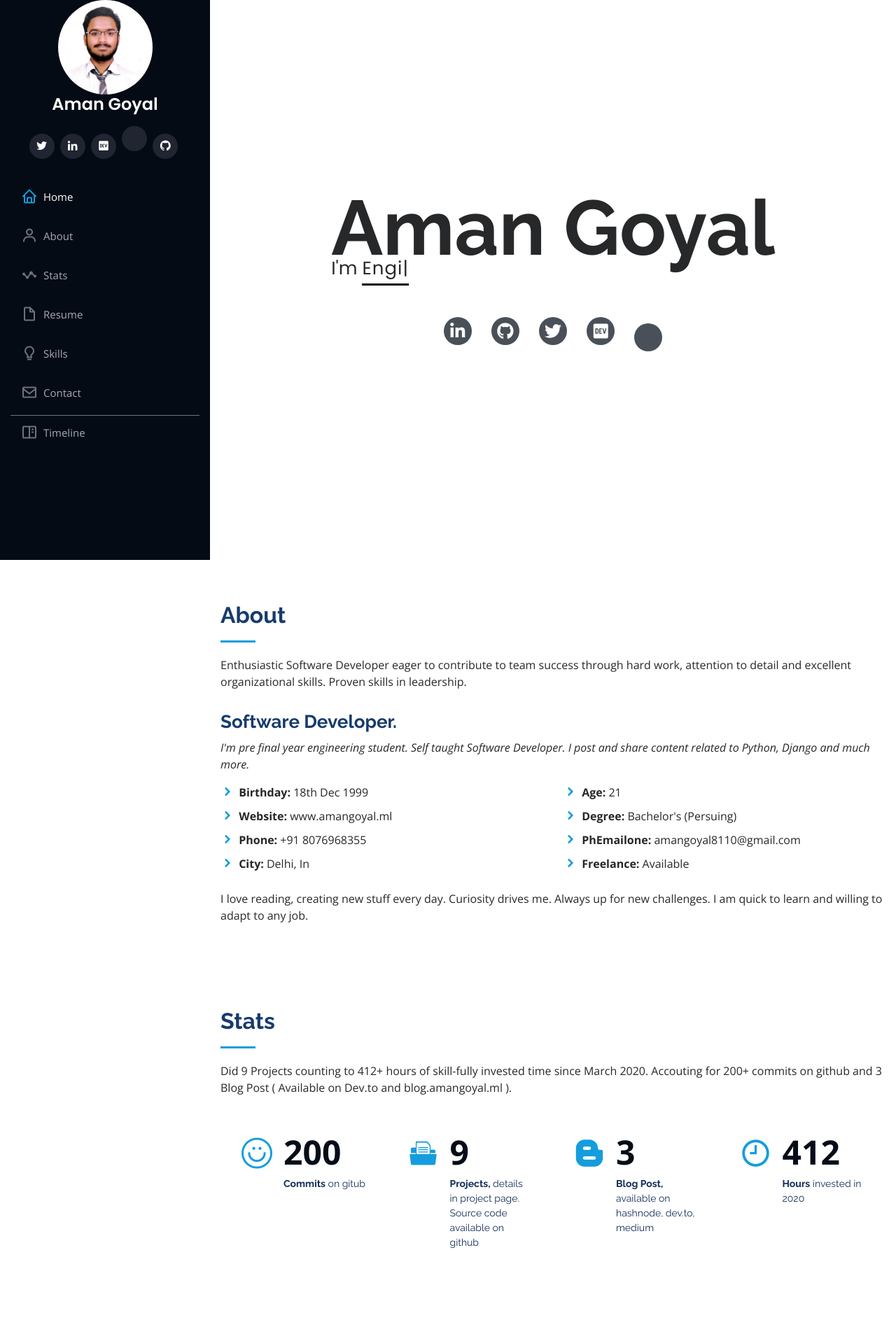
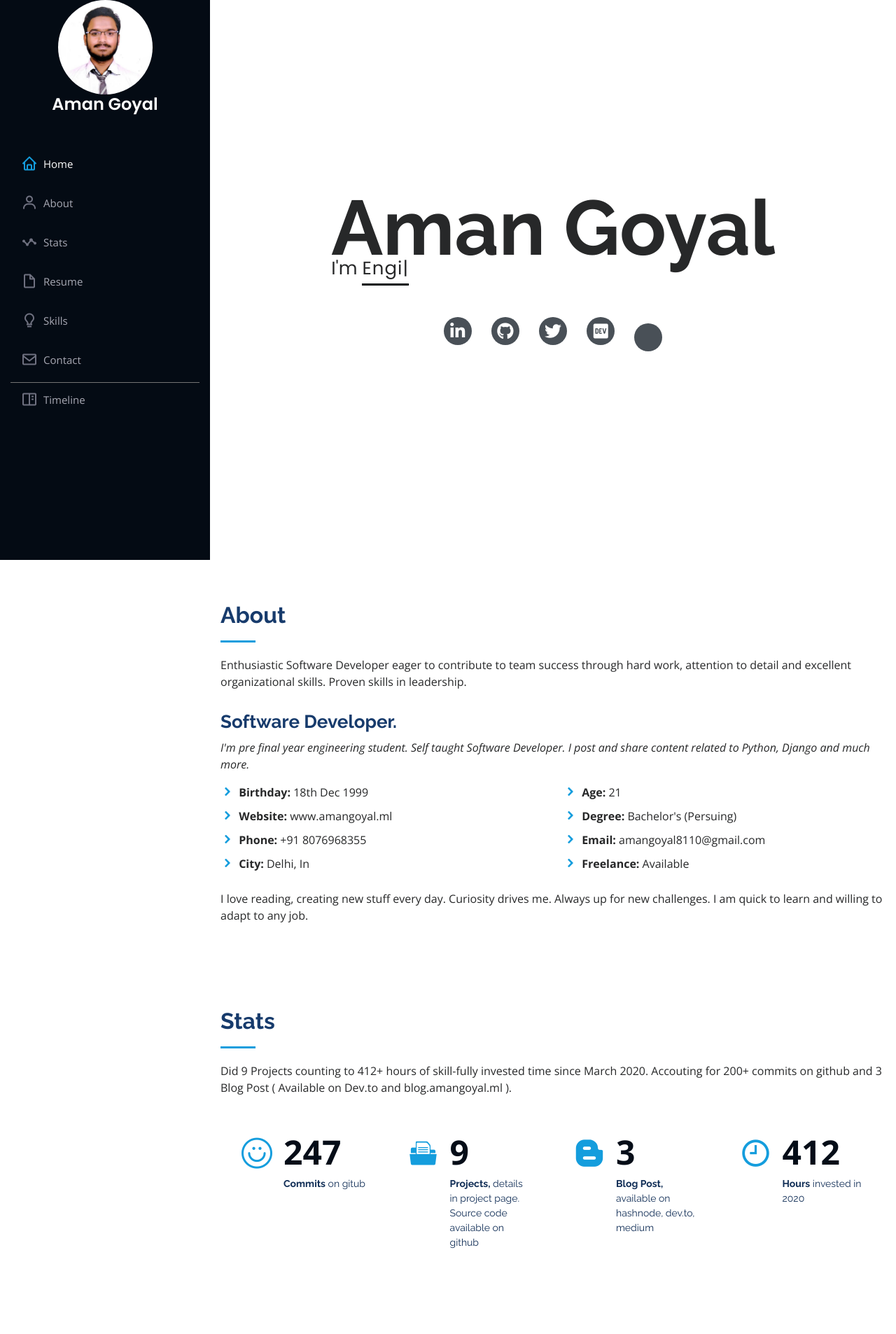
Before and after one commit to goyal-aman/portfolio, a Django app: page / in a window 1280 px wide. Shown: the top 1906 px of the page at 70% size. Run offline with Django 3.2, Linux system fonts and the light colour scheme; some libraries are stand-ins or nearby versions.

Commit message:
minor tweaks : typos, removed social icons on left pane

```diff
--- a/landingpage/templates/landingpage/base.html
+++ b/landingpage/templates/landingpage/base.html
@@ -60,17 +60,16 @@
                 <img src="{% static 'landingpage/img/aman-prof-square-image.jpg' %}" alt="" class="img-fluid rounded-circle">
                 <h1 class="text-light"><a href="{% url 'home' %}#main">Aman Goyal</a></h1>
                 <div class="social-links mt-3 text-center">
-                    <a href="https://twitter.com/_goyalaman" class="twitter"><i class="bx bxl-twitter"></i></a>
+                    <!-- <a href="https://twitter.com/_goyalaman" class="twitter"><i class="bx bxl-twitter"></i></a> -->
                     <!-- <a href="#" class="facebook"><i class="bx bxl-facebook"></i></a> -->
                     <!-- <a href="#" class="instagram"><i class="bx bxl-instagram"></i></a> -->
                     <!-- <a href="{% url 'timeline-home' %}" class="google-plus"><i class="bx bxl-skype"></i></a> -->
-                    <a href="https://www.linkedin.com/in/ln-amangoyal/" class="linkedin"><i
-                            class="bx bxl-linkedin"></i></a>
-                    <a href="https://dev.to/goyalaman" class="devto"><i class="bx bxl-dev-to"></i></a>
-                    <a href="https://blog.amangoyal.ml/" class="devto">
-                        <iconify-icon data-icon="cib-hashnode"></iconify-icon></i>
-                    </a>
-                    <a href="https://github.com/goyal-aman" class="bx-bxl-github"><i class="bx bxl-github"></i></a>
+                    <!-- <a href="https://www.linkedin.com/in/ln-amangoyal/" class="linkedin"><i class="bx bxl-linkedin"></i></a> -->
+                    <!-- <a href="https://dev.to/goyalaman" class="devto"><i class="bx bxl-dev-to"></i></a> -->
+                    <!-- <a href="https://blog.amangoyal.ml/" class="devto"> -->
+                        <!-- <iconify-icon data-icon="cib-hashnode"></iconify-icon></i> -->
+                    <!-- </a> -->
+                    <!-- <a href="https://github.com/goyal-aman" class="bx-bxl-github"><i class="bx bxl-github"></i></a> -->
                 </div>
             </div>
 
--- a/landingpage/templates/landingpage/index.html
+++ b/landingpage/templates/landingpage/index.html
@@ -57,7 +57,7 @@
                 <ul>
                   <li><i class="icofont-rounded-right"></i> <strong>Age:</strong> 21</li>
                   <li><i class="icofont-rounded-right"></i> <strong>Degree:</strong> Bachelor's (Persuing)</li>
-                  <li><i class="icofont-rounded-right"></i> <strong>PhEmailone:</strong> amangoyal8110@gmail.com</li>
+                  <li><i class="icofont-rounded-right"></i> <strong>Email:</strong> amangoyal8110@gmail.com</li>
                   <li><i class="icofont-rounded-right"></i> <strong>Freelance:</strong> Available</li>
                 </ul>
               </div>
@@ -88,7 +88,7 @@
             <div class="count-box">
               <i class="icofont-simple-smile"></i>
               <span data-toggle="counter-up">
-                <p>200</p>
+                <p>247</p>
               </span>
               <p><strong>Commits</strong> on gitub</p>
             </div>
@@ -144,7 +144,7 @@
 
         <div class="row">
           <div class="col-lg-6" data-aos="fade-in">
-            <h3 class="resume-title">Sumary</h3>
+            <h3 class="resume-title">Summary</h3>
             <div class="resume-item pb-0">
               <h4>Aman Goyal</h4>
               <p><em>Innovative and deadline-driven experience of developing client oriented products from initial
```
